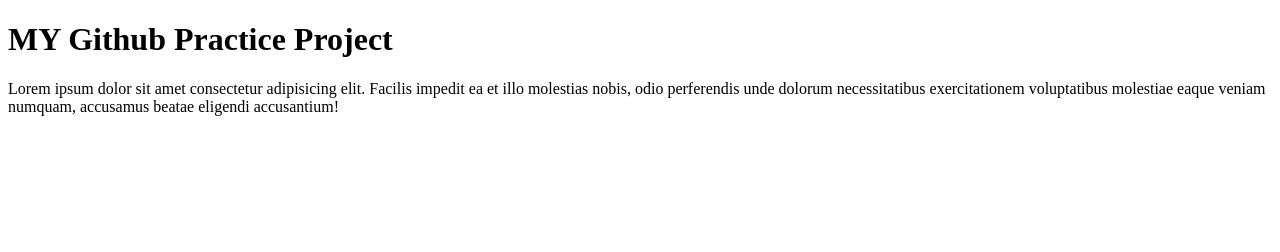
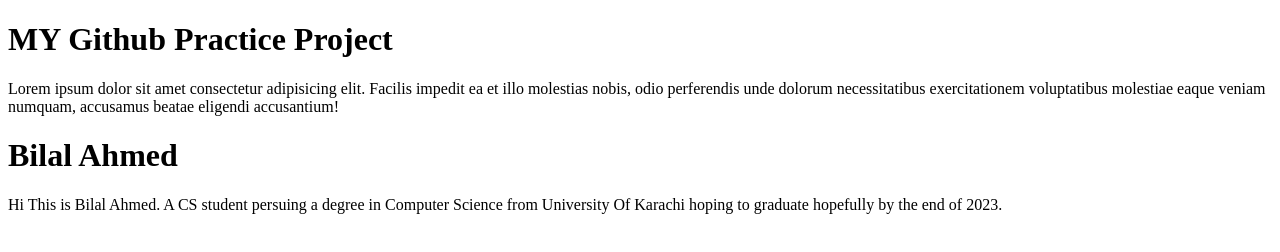
Before and after one commit to bilalahmed72/github-prac, a plain HTML site: page index.html in a window 1280 px wide. Drawn offline with Linux system fonts and the light colour scheme.

Commit message:
Update index.html

```diff
--- a/index.html
+++ b/index.html
@@ -14,5 +14,13 @@
         Lorem ipsum dolor sit amet consectetur adipisicing elit. Facilis impedit ea et illo molestias nobis, odio perferendis unde dolorum necessitatibus exercitationem voluptatibus molestiae eaque veniam numquam, accusamus beatae eligendi accusantium!
     </p>
 
+    <h1>
+        Bilal Ahmed
+    </h1>
+
+    <p>
+        Hi This is Bilal Ahmed. A CS student persuing a degree in Computer Science from University Of Karachi hoping to graduate hopefully by the end of 2023.
+    </p>
+
 </body>
 </html>
```
